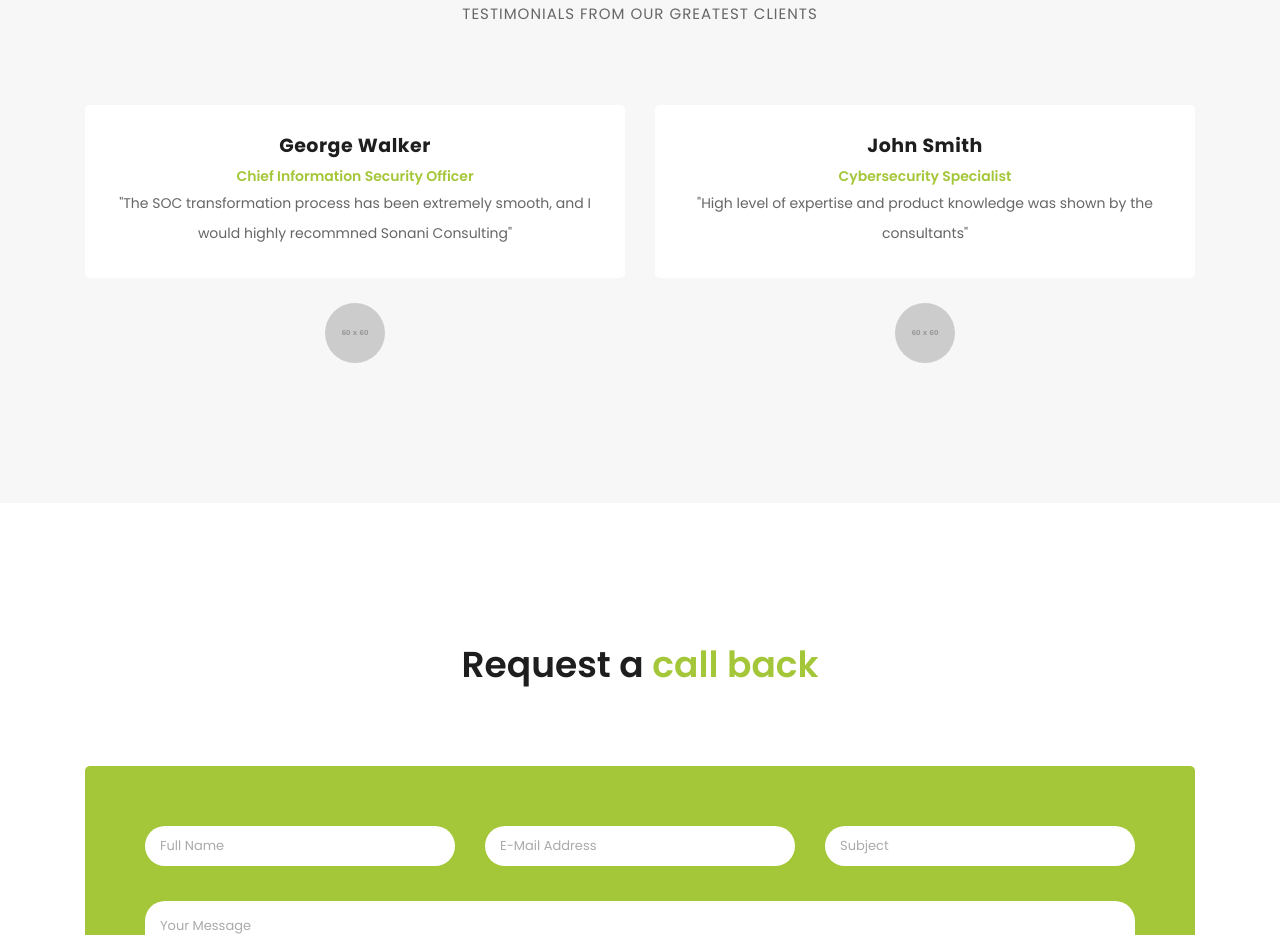
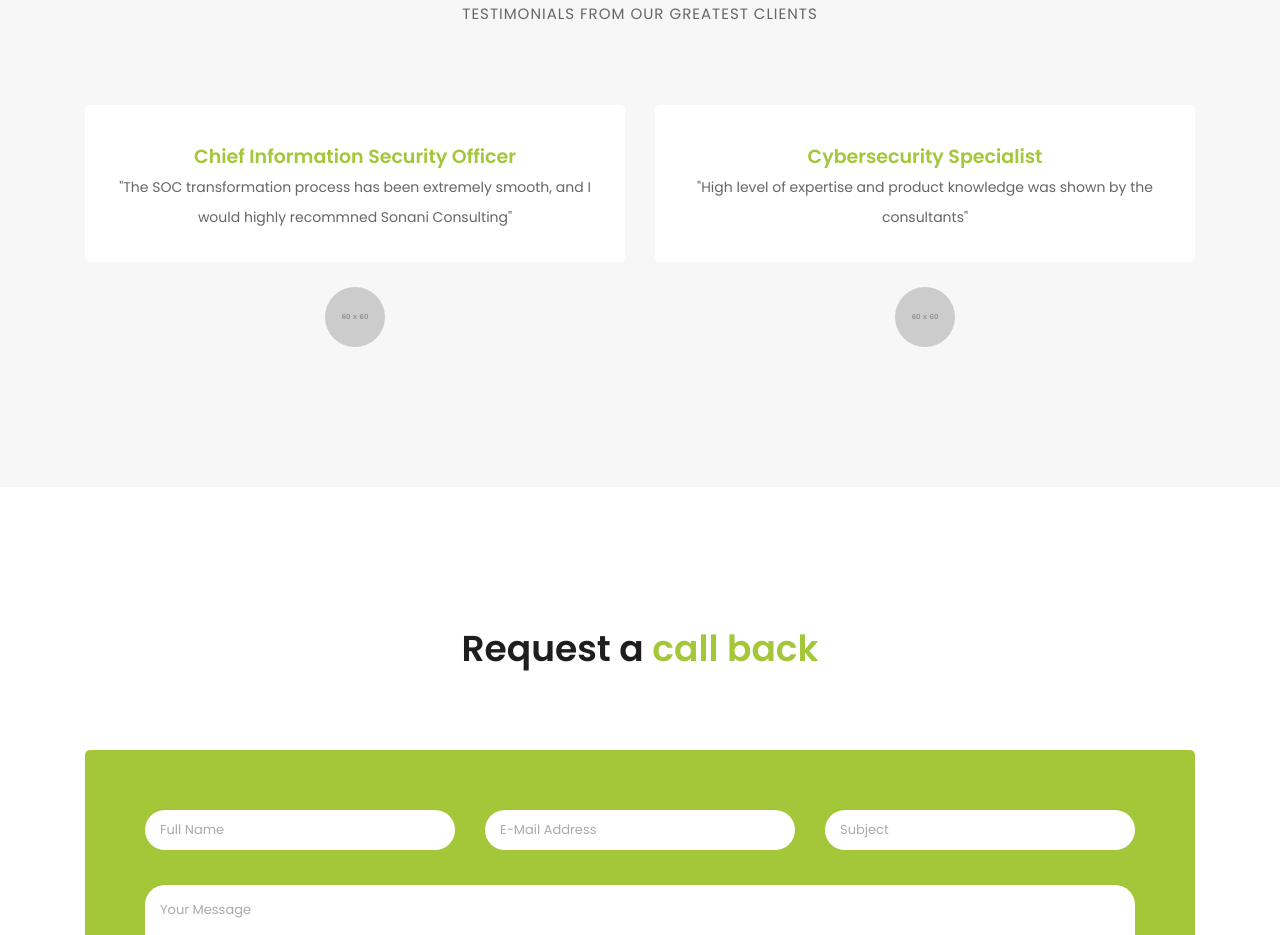
Before and after one commit to Tolulope-xo/Sonani-Consulting, a plain HTML site: page index.html in a window 1280 px wide. Shown: the part 4310-5245 px from the top of the page. Drawn offline with Linux system fonts and the light colour scheme; placeholder pictures from the web are drawn by us.

Commit message:
removed the names

```diff
--- a/assets/css/templatemo-finance-business.css
+++ b/assets/css/templatemo-finance-business.css
@@ -748,7 +748,7 @@ ul.slick-dots {
 	display: inline-block;
 	margin-top: 8px;
 	font-weight: 600;
-	font-size: 14px;
+	font-size: 19px;
 	color: #a4c639;
 }
 .testimonial-item img {
--- a/index.html
+++ b/index.html
@@ -356,7 +356,6 @@
           <div class="owl-testimonials owl-carousel">
             <div class="testimonial-item">
               <div class="inner-content">
-                <h4>George Walker</h4>
                 <span>Chief Information Security Officer</span>
                 <p>
                   "The SOC transformation process has been extremely smooth, and I would highly recommned Sonani Consulting"
@@ -368,7 +367,6 @@
 
             <div class="testimonial-item">
               <div class="inner-content">
-                <h4>John Smith</h4>
                 <span>Cybersecurity Specialist</span>
                 <p>
                                    "High level of expertise and product knowledge was shown by the consultants"
@@ -378,32 +376,7 @@
               <img src="http://placehold.it/60x60" alt="" />
             </div>
 
-            <!-- <div class="testimonial-item">
-              <div class="inner-content">
-                <h4>David Wood</h4>
-                <span>Chief Accountant</span>
-                <p>
-                  "Ut ultricies maximus turpis, in sollicitudin ligula posuere
-                  vel. Donec finibus maximus neque, vitae egestas quam
-                  imperdiet nec. Proin nec mauris eu tortor consectetur
-                  tristique."
-                </p>
-              </div>
-              <img src="http://placehold.it/60x60" alt="" />
-            </div>
 
-            <div class="testimonial-item">
-              <div class="inner-content">
-                <h4>Andrew Boom</h4>
-                <span>Marketing Head</span>
-                <p>
-                  "Curabitur sollicitudin, tortor at suscipit volutpat, nisi
-                  arcu aliquet dui, vitae semper sem turpis quis libero.
-                  Quisque vulputate lacinia nisl ac lobortis."
-                </p>
-              </div>
-              <img src="http://placehold.it/60x60" alt="" />
-            </div> -->
           </div>
         </div>
       </div>
```
